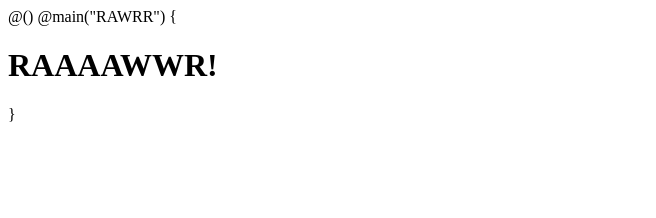
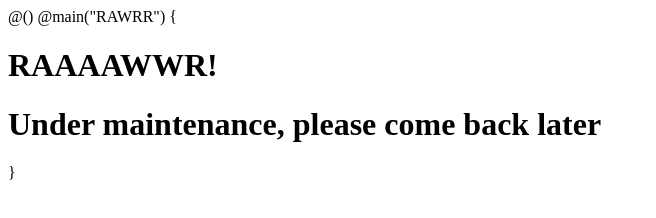
Before and after one commit to AbdanulIkhlas/penjualan-buku-api, a plain HTML site: page app/views/index.scala.html in a window 1280 px wide. Shown: the whole page, without its empty margins (0-656 px from the left). Drawn offline with Linux system fonts and the light colour scheme.

Commit message:
[UPDATE] update views home

```diff
--- a/app/views/index.scala.html
+++ b/app/views/index.scala.html
@@ -2,4 +2,5 @@
 
 @main("RAWRR") {
   <h1>RAAAAWWR!</h1>
+  <h1>Under maintenance, please come back later</h1>
 }
```
